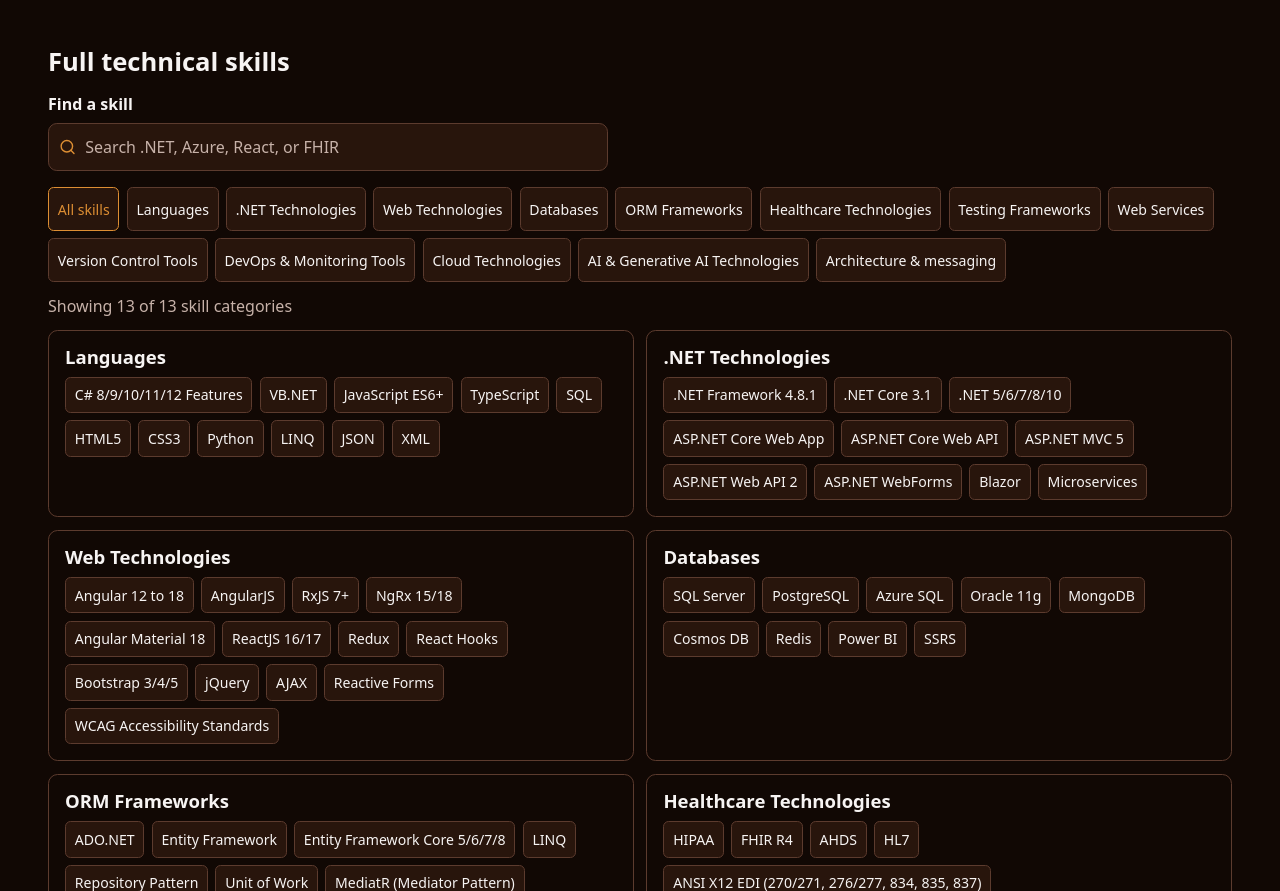
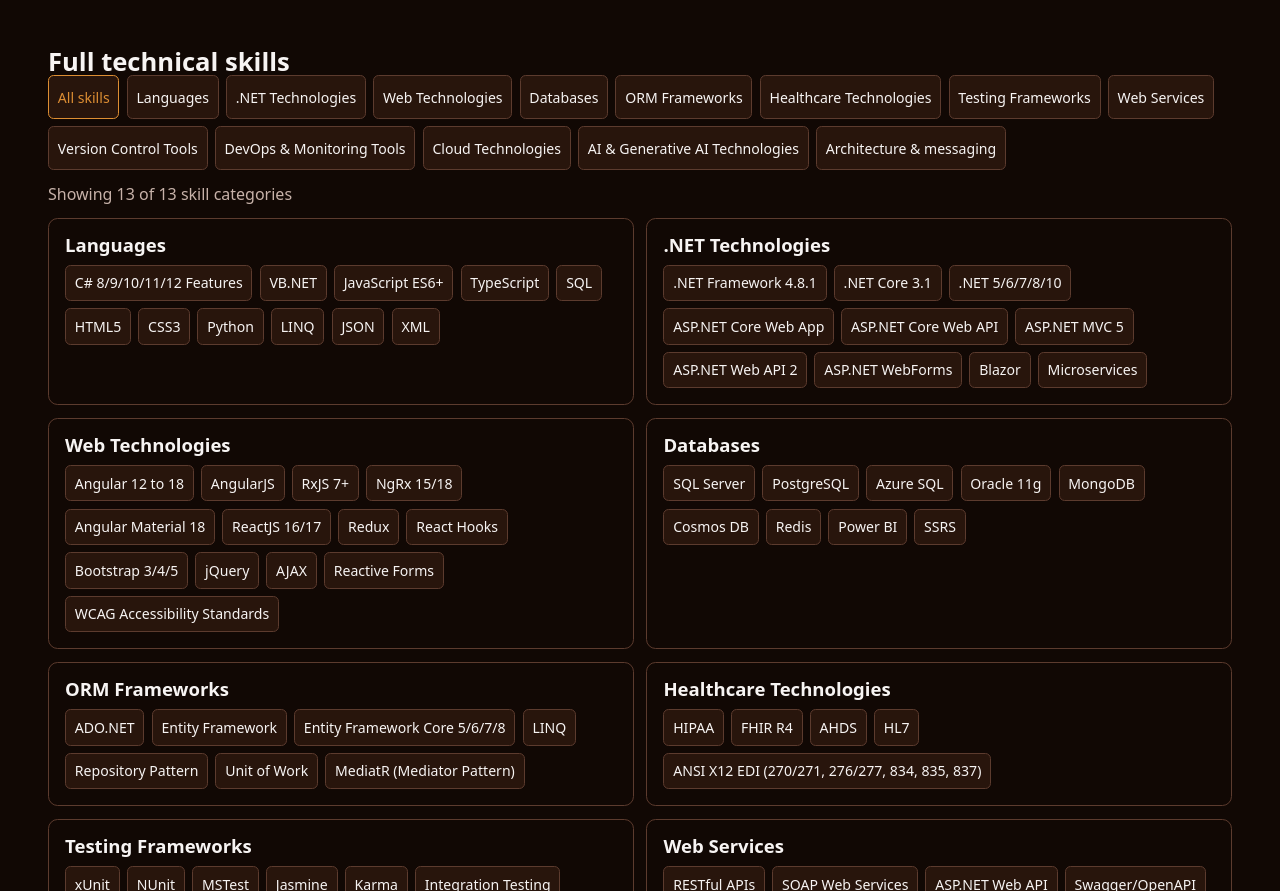
Before and after one commit to Pragathikorrapati/-my-portfolio, a React (Vite) app: page / in a window 1280 px wide. Shown: the part 2999-3890 px from the top of the page. Built offline with nearby package versions, Linux system fonts and the light colour scheme.

Commit message:
Remove the homepage skills search bar

```diff
--- a/src/App.jsx
+++ b/src/App.jsx
@@ -294,7 +294,7 @@ export default function App() {
           <Skills active={activeSkill} setActive={setActiveSkill} />
           <div id="technical-skills" className="quantum-skill-explorer">
             <h3>Full technical skills</h3>
-            <SkillExplorer key={skillReset} query={skillQuery} setQuery={setSkillQuery} />
+            <SkillExplorer showSearch={false} key={skillReset} query={skillQuery} setQuery={setSkillQuery} />
           </div>
         </section>}
         {!!clientProjects.length && <section id="projects" className="section tinted">
--- a/src/SkillExplorer.jsx
+++ b/src/SkillExplorer.jsx
@@ -2,15 +2,20 @@ import { useState } from 'react'
 import { Search, X } from 'lucide-react'
 import { resumeSkills } from './content'
 
-export default function SkillExplorer({ query, setQuery }) {
+export default function SkillExplorer({ query, setQuery, showSearch = true }) {
   const [selected, setSelected] = useState(null)
   const term = query.toLowerCase().trim()
   const categories = (selected === null ? resumeSkills : [resumeSkills[selected]])
     .map(([name, list]) => [name, name.toLowerCase().includes(term) ? list : list.filter(skill => skill.toLowerCase().includes(term))])
     .filter(([, list]) => list.length > 0)
+  function selectCategory(category) {
+    setSelected(category)
+    if (!showSearch) setQuery('')
+  }
+
   return (
     <>
-      <div className="skill-search">
+      {showSearch && <div className="skill-search">
         <label htmlFor="skill-query">Find a skill</label>
         <div className="skill-search-field">
           <Search size={18} aria-hidden="true" />
@@ -20,15 +25,15 @@ export default function SkillExplorer({ query, setQuery }) {
             document.getElementById('skill-query').focus()
           }}><X size={17} aria-hidden="true" /></button>}
         </div>
-      </div>
+      </div>}
       <div className="skill-filter" role="group" aria-label="Filter technical skills">
-        <button type="button" aria-pressed={selected === null} onClick={() => setSelected(null)}>All skills</button>
+        <button type="button" aria-pressed={selected === null && (showSearch || !term)} onClick={() => selectCategory(null)}>All skills</button>
         {resumeSkills.map(([name], index) => (
-          <button key={name} type="button" aria-pressed={selected === index} onClick={() => setSelected(index)}>{name}</button>
+          <button key={name} type="button" aria-pressed={selected === index} onClick={() => selectCategory(index)}>{name}</button>
         ))}
       </div>
       <p className="skills-status" role="status">
-        {categories.length ? `Showing ${categories.length} of ${resumeSkills.length} skill categories` : 'No matching skills. Try a different search or category.'}
+        {categories.length ? `Showing ${categories.length} of ${resumeSkills.length} skill categories${!showSearch && term ? ` for “${query}”` : ''}` : 'No matching skills. Select a category or choose All skills.'}
       </p>
       <div className="skills-grid" key={selected ?? 'all'}>
         {categories.map(([name, list]) => (
--- a/src/style.css
+++ b/src/style.css
@@ -195,14 +195,6 @@ footer .shell { display:flex; justify-content:space-between; gap:1rem; padding-b
 .core-stack h3,.quantum-skill-explorer .skills-grid h3 {font-size:1.16rem}
 .core-stack .tags {margin-bottom:0}
 .quantum-skill-explorer {margin-top:2rem}
-.quantum-skill-explorer .skill-search {display:grid;gap:.35rem;max-width:35rem;margin-block:1rem}
-.quantum-skill-explorer label {font-weight:700}
-.quantum-skill-explorer .skill-search-field {display:flex;align-items:center;gap:.55rem;min-height:3rem;padding:0 .65rem;border:1px solid var(--line);border-radius:.55rem;background:var(--glass);color:var(--cyan)}
-.quantum-skill-explorer .skill-search-field:focus-within {outline:2px solid var(--cyan);outline-offset:2px}
-.quantum-skill-explorer input {width:100%;min-width:0;outline:none;color:var(--white)}
-.quantum-skill-explorer input::placeholder {color:var(--silver)}
-.quantum-skill-explorer input::-webkit-search-cancel-button {display:none}
-.quantum-skill-explorer .skill-search-field button {display:grid;place-items:center;min-height:2.75rem;min-width:2.75rem}
 .quantum-skill-explorer .skill-filter,.quantum-skill-explorer .skill-chips {display:flex;flex-wrap:wrap;gap:.45rem}
 .quantum-skill-explorer .skill-filter button,.quantum-skill-explorer .skill-chips li {border:1px solid var(--line);border-radius:.35rem;background:var(--glass);padding:.35rem .55rem;font-size:.88rem}
 .quantum-skill-explorer .skill-filter button {min-height:2.75rem}
```
